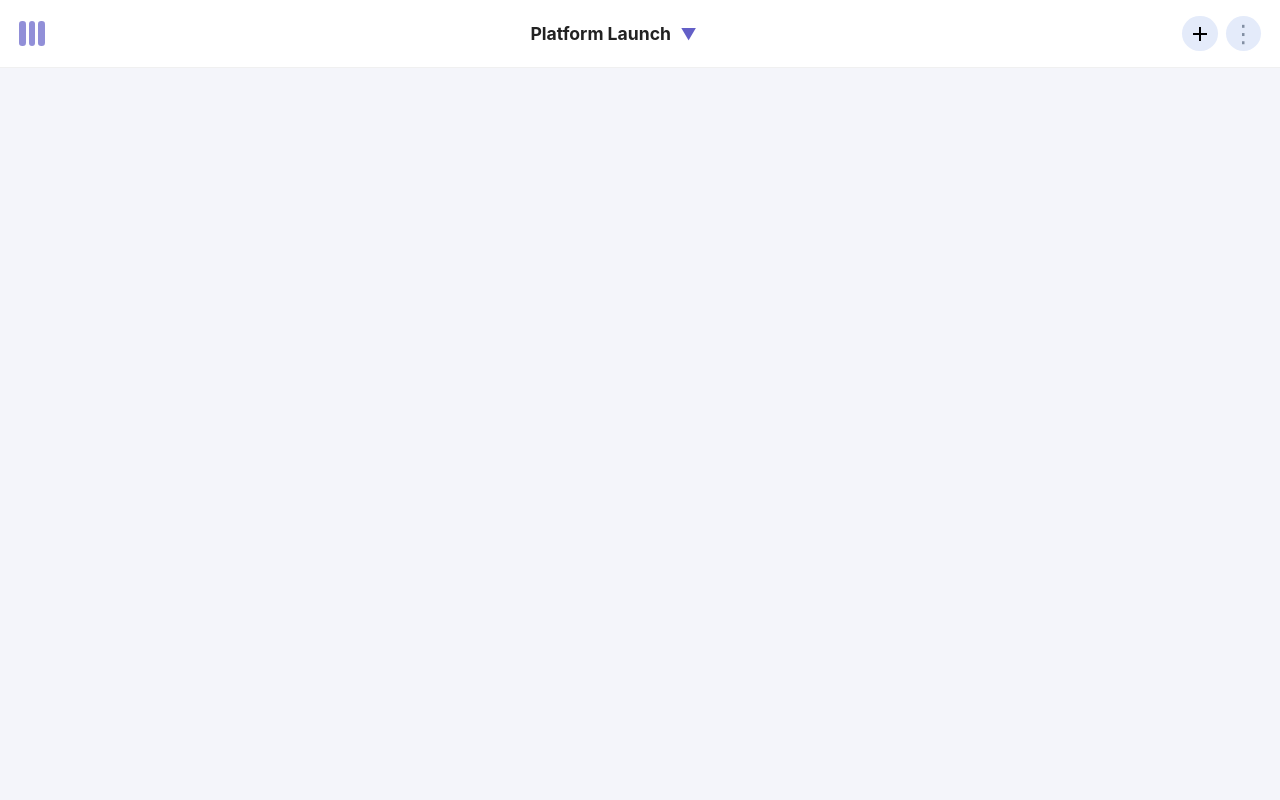
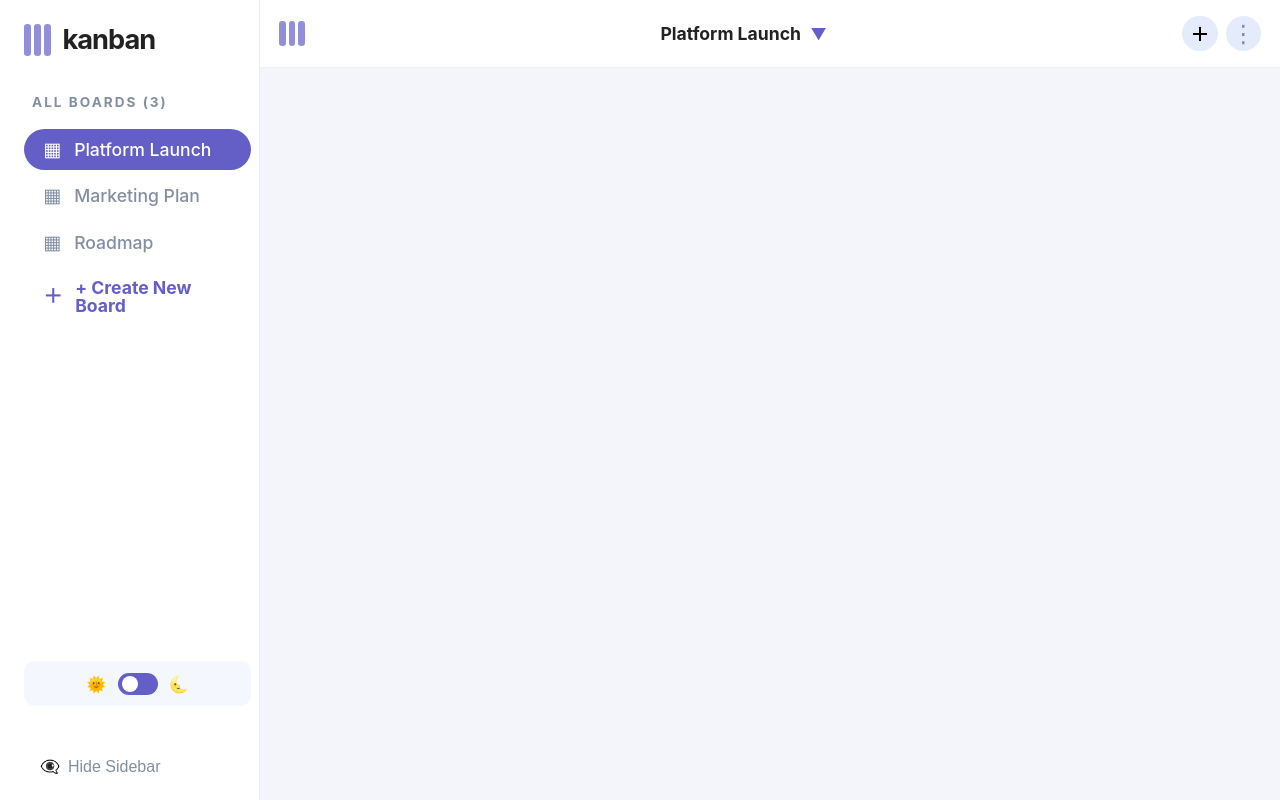
Before and after one commit to apettiigrew/Kanban-task-management-web-app, a Next.js app: page / in a window 1280 px wide. Built offline with nearby package versions, Linux system fonts and the light colour scheme.

Commit message:
feat: wip

```diff
--- a/src/app/page.module.scss
+++ b/src/app/page.module.scss
@@ -1,20 +1,18 @@
 @use "./../styles/utils/index" as u;
 
 .main {
+  display: flex;
   min-height: 100vh;
   width: 100vw;
   background: #f4f5fa;
+}
+
+.container {
+  flex: 1;
   display: flex;
   flex-direction: column;
   // align-items: center;
   // justify-content: center;
-}
-
-.container {
-  display: flex;
-  flex-direction: column;
-  align-items: center;
-  justify-content: center;
 }
 
 .header {
--- a/src/app/page.tsx
+++ b/src/app/page.tsx
@@ -7,6 +7,7 @@ import styles from './page.module.scss';
 import Heading from '@/components/Heading';
 import Header from '@/components/Header';
 import AddProjectModal from '@/components/AddProjectModal';
+import Sidebar from '@/components/Sidebar';
 
 export default function Home() {
   const [modalOpen, setModalOpen] = useState(false);
@@ -17,6 +18,7 @@ export default function Home() {
 
   return (
     <main className={styles.main}>
+      <Sidebar />
       <div className={styles.container}>
         <div className={styles.header}>
           <Header onAddClick={() => setModalOpen(true)} />
--- a/src/components/Header.tsx
+++ b/src/components/Header.tsx
@@ -3,6 +3,8 @@ import styles from './Header.module.scss';
 import { AddIcon } from './AddIcon';
 
 const Header: React.FC<{ onAddClick: () => void }> = ({ onAddClick }) => {
+
+
   return (
     <header className={styles.header}>
       <div className={styles.left}>
--- /dev/null
+++ b/src/components/Sidebar.module.scss
@@ -0,0 +1,162 @@
+.sidebar {
+  display: none;
+}
+
+@media (min-width: 601px) {
+  .sidebar {
+    display: flex;
+    flex-direction: column;
+    width: 260px;
+    min-width: 220px;
+    height: 100vh;
+    background: #fff;
+    border-right: 1px solid #e4ebfa;
+    padding: 1.5rem 0.5rem 1rem 1.5rem;
+    box-sizing: border-box;
+    position: relative;
+    z-index: 2;
+  }
+}
+
+.logo {
+  display: flex;
+  align-items: center;
+  gap: 0.7rem;
+  font-size: 1.7rem;
+  font-weight: 700;
+  margin-bottom: 2.5rem;
+}
+.bars {
+  display: flex;
+  flex-direction: row;
+  gap: 0.18rem;
+}
+.bar {
+  width: 0.45rem;
+  height: 2rem;
+  border-radius: 0.2rem;
+  background: #635FC7;
+  opacity: 0.7;
+}
+.appName {
+  font-weight: 700;
+  font-size: 1.7rem;
+  color: #222;
+  letter-spacing: -1px;
+}
+.boardsSection {
+  flex: 1;
+}
+.boardsLabel {
+  color: #828fa3;
+  font-size: 0.85rem;
+  font-weight: 700;
+  letter-spacing: 2px;
+  margin-bottom: 1.2rem;
+  margin-left: 0.5rem;
+}
+.boardList {
+  list-style: none;
+  padding: 0;
+  margin: 0;
+}
+.board, .activeBoard, .createBoard {
+  display: flex;
+  align-items: center;
+  gap: 0.8rem;
+  padding: 0.7rem 1.2rem;
+  border-radius: 2rem;
+  font-size: 1.1rem;
+  font-weight: 500;
+  color: #828fa3;
+  margin-bottom: 0.3rem;
+  cursor: pointer;
+  transition: background 0.2s, color 0.2s;
+}
+.activeBoard {
+  background: #635fc7;
+  color: #fff;
+}
+.createBoard {
+  color: #635fc7;
+  font-weight: 700;
+  background: none;
+}
+.createBoard:hover {
+  background: #f4f7fd;
+}
+.boardIcon {
+  font-size: 1.2rem;
+}
+.bottomSection {
+  margin-top: auto;
+  display: flex;
+  flex-direction: column;
+  gap: 1.2rem;
+  align-items: stretch;
+}
+.themeToggle {
+  display: flex;
+  align-items: center;
+  gap: 0.7rem;
+  background: #f4f7fd;
+  border-radius: 0.7rem;
+  padding: 0.7rem 1rem;
+  justify-content: center;
+}
+.switch {
+  position: relative;
+  display: inline-block;
+  width: 40px;
+  height: 22px;
+}
+.switch input {
+  opacity: 0;
+  width: 0;
+  height: 0;
+}
+.slider {
+  position: absolute;
+  cursor: pointer;
+  top: 0;
+  left: 0;
+  right: 0;
+  bottom: 0;
+  background-color: #635fc7;
+  border-radius: 22px;
+  transition: .4s;
+}
+.switch input:checked + .slider {
+  background-color: #222;
+}
+.slider:before {
+  position: absolute;
+  content: "";
+  height: 16px;
+  width: 16px;
+  left: 4px;
+  bottom: 3px;
+  background-color: #fff;
+  border-radius: 50%;
+  transition: .4s;
+}
+.switch input:checked + .slider:before {
+  transform: translateX(18px);
+}
+.hideSidebar {
+  background: none;
+  border: none;
+  color: #828fa3;
+  font-size: 1rem;
+  display: flex;
+  align-items: center;
+  gap: 0.5rem;
+  cursor: pointer;
+  margin-top: 1.5rem;
+  padding: 0.5rem 1rem;
+  border-radius: 0.5rem;
+  transition: background 0.2s;
+}
+.hideSidebar:hover {
+  background: #f4f7fd;
+}
--- /dev/null
+++ b/src/components/Sidebar.tsx
@@ -0,0 +1,56 @@
+import React from 'react';
+import styles from './Sidebar.module.scss';
+
+const boards = [
+  { name: 'Platform Launch', active: true },
+  { name: 'Marketing Plan', active: false },
+  { name: 'Roadmap', active: false },
+];
+
+const Sidebar: React.FC = () => {
+  return (
+    <aside className={styles.sidebar}>
+      <div className={styles.logo}>
+        <span className={styles.bars}>
+          <span className={styles.bar} />
+          <span className={styles.bar} />
+          <span className={styles.bar} />
+        </span>
+        <span className={styles.appName}>kanban</span>
+      </div>
+      <div className={styles.boardsSection}>
+        <div className={styles.boardsLabel}>ALL BOARDS (3)</div>
+        <ul className={styles.boardList}>
+          {boards.map((board) => (
+            <li
+              key={board.name}
+              className={board.active ? styles.activeBoard : styles.board}
+            >
+              <span className={styles.boardIcon}>▦</span>
+              {board.name}
+            </li>
+          ))}
+          <li className={styles.createBoard}>
+            <span className={styles.boardIcon}>＋</span>
+            + Create New Board
+          </li>
+        </ul>
+      </div>
+      <div className={styles.bottomSection}>
+        <div className={styles.themeToggle}>
+          <span role="img" aria-label="light">🌞</span>
+          <label className={styles.switch}>
+            <input type="checkbox" />
+            <span className={styles.slider}></span>
+          </label>
+          <span role="img" aria-label="dark">🌜</span>
+        </div>
+        <button className={styles.hideSidebar}>
+          <span role="img" aria-label="hide">👁️‍🗨️</span> Hide Sidebar
+        </button>
+      </div>
+    </aside>
+  );
+};
+
+export default Sidebar;
```
